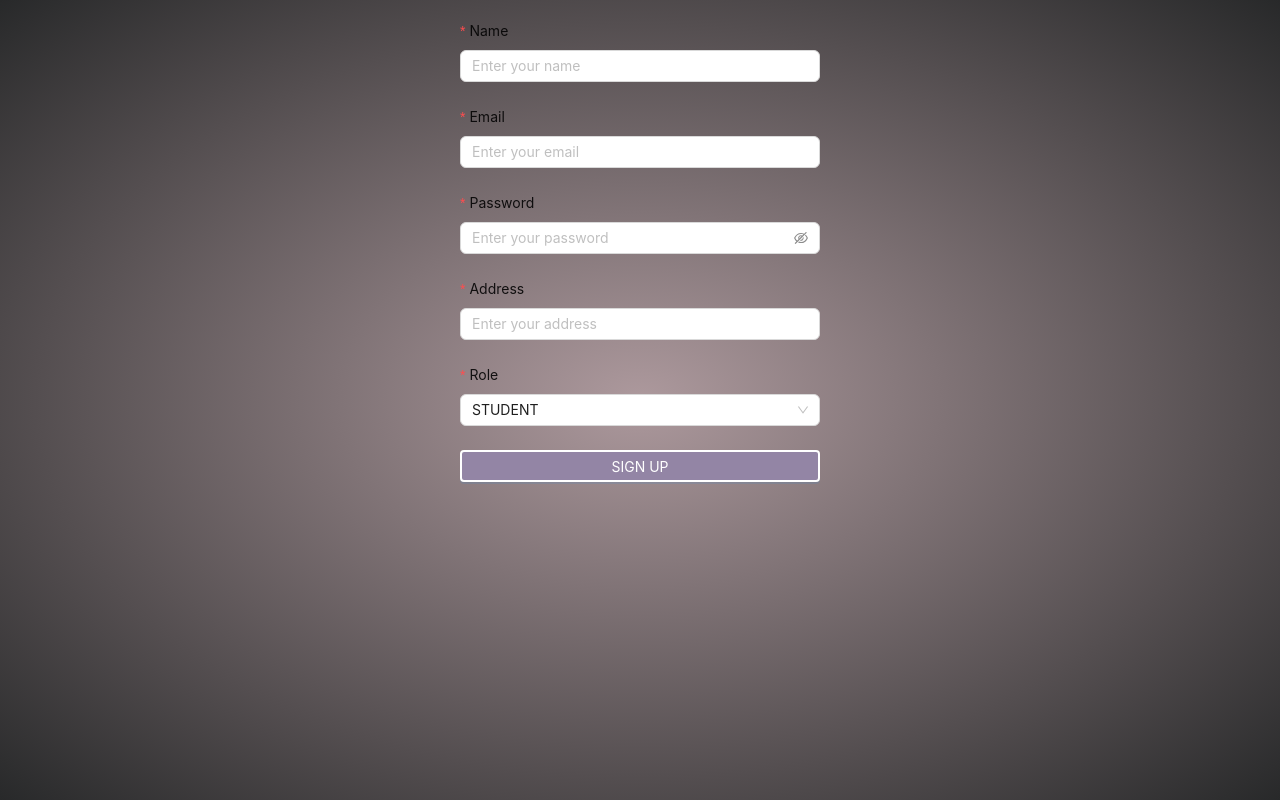
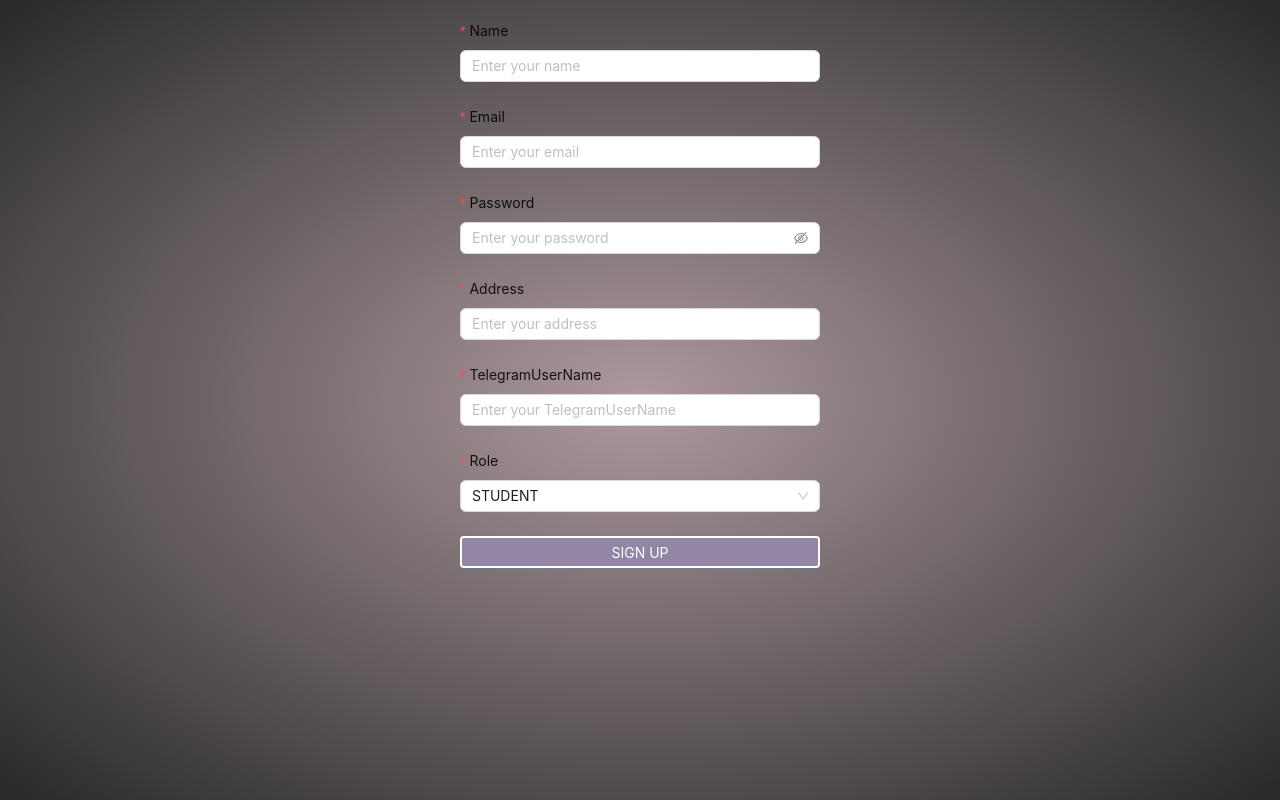
Before and after one commit to JustDoItAbhi/SCPMS_INMEMORY_BACK_FRONDEND, a React (Vite) app in the folder scpms_frontend/usersfrontend/user-app/: page /create in a window 1280 px wide. Built offline with nearby package versions, Linux system fonts and the light colour scheme; no server answers.

Commit message:
teleusername

```diff
--- a/scpms_frontend/usersfrontend/user-app/src/components/user/CreatingUsers.jsx
+++ b/scpms_frontend/usersfrontend/user-app/src/components/user/CreatingUsers.jsx
@@ -93,6 +93,14 @@ const navigate=useNavigate();
                     <Input type="text" placeholder="Enter your address" />
                 </Form.Item>
 
+                    <Form.Item
+                    label="TelegramUserName"
+                    name="TelegramUserName"
+                    rules={[{ required: true, message: "Please enter your TelegramUserName" }]}
+                >
+                    <Input type="text" placeholder="Enter your TelegramUserName" />
+                </Form.Item>
+
                 <Form.Item
                     label="Role"
                     name="rolesList"
```
